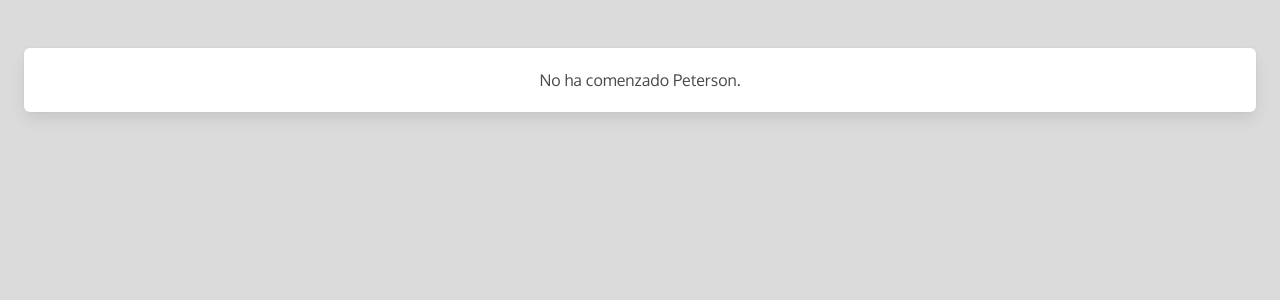
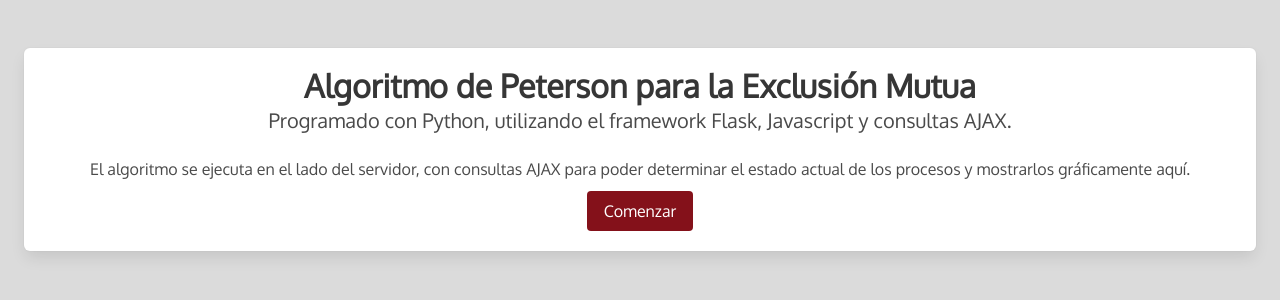
Before and after one commit to ajav06/Peterson, a Flask app: page / in a window 1280 px wide. Shown: the part 52-352 px from the top of the page. Run offline with Flask 2, Linux system fonts and the light colour scheme.

Commit message:
peterson

```diff
--- a/run.py
+++ b/run.py
@@ -5,7 +5,7 @@ app = Flask(__name__)
 critico_1 = True
 critico_2 = False
 primera_vez = False
-p = None
+p = Peterson()
 
 @app.route('/')
 def index():
@@ -19,7 +19,6 @@ def peterson():
         if request.method == 'GET':
             global critico_1, critico_2, primera_vez, p
             if not primera_vez:
-                p = Peterson()
                 t = threading.Thread(target=p.main())
                 t.start()
                 primera_vez = True
@@ -39,3 +38,7 @@ def peterson():
                         critico_2 = False
                         return jsonify(critico = 2)
     return jsonify(respuesta="ola")
+
+@app.route('/check_chofer')
+def chequeo():
+    return jsonify("proceso_critico",p.p_f)
--- /dev/null
+++ b/static/_.js
@@ -0,0 +1,92 @@
+var chofer = "Elizabeth";
+var copiloto = "Mar";
+var imgchofer = "/static/elizabeth.jpg";
+var imgcopiloto = "/static/mar.jpg";
+var proceso_critico = "1";
+
+function ejecutar() {
+    $("#caja").css("display", "");
+    $("#encabezado").css("display", "none");
+    document.getElementById("algoritmo").innerHTML = "El algoritmo de Peterson de exclusión mutua funciona para que " +
+        "dos procesos se ejecuten en concurrencia, compartiendo recursos entre sí.";
+    setTimeout(function () {
+        document.getElementById("algoritmo").innerHTML = "En este caso, veremos dos choferes manejar un mismo automóvil de forma concurrente.";
+        setTimeout(function () {
+            document.getElementById("algoritmo").innerHTML = "<img src=\"/static/tesla.jpg\" style=\"width:20%\">" +
+                "<div class=\"columns\" style=\"margin-top:20px;\">" +
+                    "<div class=\"column\">" +
+                        "<div class=\"title\">Chofer: </div>"+
+                        "<div class=\"subtitle\" id=\"chofer-nombre\">Elizabeth</div>"+
+                        "<img src=\"/static/elizabeth.jpg\" id=\"chofer-foto\" style=\"width:40%\">" +
+                        "<div class=\"notification is-success\" id=\"estatus-chofer\" style=\"display:none\">"+
+                            "Estoy cansada de manejar. ¿Manejas tú?"+
+                        "</div>"+
+                    "</div>" +
+                    "<div class=\"column\">" +
+                       "<div class=\"title\">Copiloto: </div>"+
+                        "<div class=\"subtitle\" id=\"copiloto-nombre\">Mar</div>"+
+                        "<div class=\"notification is-primary\" id=\"estatus-copiloto\" style=\"display:none\">"+
+                            "Por supuesto. Déjame prepararme..."+
+                        "</div>"+
+                        "<img src=\"/static/mar.jpg\" id=\"copiloto-foto\" style=\"width:40%\">" +
+                    "</div>" +
+                "</div>";
+                setInterval(cambio_chofer,20000);
+        },2500);
+    }, 4000);
+}
+
+function cambio_chofer(){
+    $("#estatus-chofer").css("display","");
+    setTimeout(function(){
+        $("#estatus-copiloto").css("display","");
+        setTimeout(function(){
+            $("#estatus-chofer").css("display","none");
+            document.getElementById("estatus-copiloto").innerHTML = "Ya estoy lista. Vamos a cambiar.";
+            setTimeout(function(){
+                document.getElementById("chofer-nombre").innerHTML = copiloto;
+                document.getElementById("copiloto-nombre").innerHTML = chofer;
+                $("#chofer-foto").attr("src",imgcopiloto);
+                $("#copiloto-foto").attr("src",imgchofer);
+                $("#estatus-copiloto").css("display","none");
+                document.getElementById("estatus-chofer").innerHTML = "Listo, descansa un rato.";
+                $("#estatus-chofer").css("display","");
+                setTimeout(function(){
+                    document.getElementById("estatus-copiloto").innerHTML = "Mucho mejor, ¡gracias!";
+                    $("#estatus-copiloto").css("display","");
+                    var aux = chofer;
+                    var imgaux = imgchofer;
+                    chofer = copiloto;
+                    imgchofer = imgcopiloto;
+                    copiloto = aux;
+                    imgcopiloto = imgaux;
+                    setTimeout(function(){
+                        $("#estatus-chofer").css("display","none");
+                        $("#estatus-copiloto").css("display","none");
+                        document.getElementById("estatus-chofer").innerHTML = "Estoy cansada de manejar. ¿Manejas tú?";
+                        document.getElementById("estatus-copiloto").innerHTML = "Por supuesto. Déjame prepararme...";
+                    },3000);
+                },2500);
+            },2500);
+        },4000);
+    },3000);
+}
+
+function chequeo_chofer(){
+    $.ajax({
+        url: '/check_chofer',
+        type: 'GET',
+        dataType: 'json',
+        success: function(data) {
+            if (data.proceso_critico != proceso_critico){
+                cambiar_chofer(data.proceso_critico);
+            }
+        }
+    });
+    console.log("Chofer actual: " + chofer);
+    console.log("En espera para manejar: " + copiloto);
+}
+
+function cambiar_chofer(chofer){
+
+}
--- a/static/peterson.js
+++ b/static/peterson.js
@@ -1,20 +1,16 @@
 function peterson(){
+    ejecutar();
     $.ajax({
         url: '/_peterson',
         type: 'GET',
-        data: {},
         dataType: 'json',
         success: function(data) {
-            if (data.critico == 1){
-                document.getElementById("critica").innerHTML = "Proceso 1 en sección crítica."
-            } else if (data.critico == 2){
-                document.getElementById("critica").innerHTML = "Proceso 2 en sección crítica."
+            if (data.proceso_critico != proceso_critico){
+                cambiar_chofer(data.proceso_critico);
             }
         }
     });
+    setTimeout(function(){
+        setInterval(chequeo_chofer,6500)
+    },);
 }
-
-function comenzar(){
-    document.getElementById("critica").innerHTML = "Comenzando Peterson..."
-    setInterval(peterson(),5000);
-}
--- a/templates/algoritmo.html
+++ b/templates/algoritmo.html
@@ -3,9 +3,24 @@
 {% block title %}Algoritmo de Peterson{% endblock title %}
 
 {% block content %}
-<div class="box has-text-centered">
-    <p id="critica" class="has-text-centered">
-        No ha comenzado Peterson.
+<div class="box has-text-centered" id="encabezado">
+    <p class="has-text-centered">
+        <div class="title">
+            Algoritmo de Peterson para la Exclusión Mutua
+        </div>
+        <div class="subtitle">
+            Programado con Python, utilizando el framework Flask, Javascript y consultas AJAX.
+        </div>
+        El algoritmo se ejecuta en el lado del servidor, con consultas AJAX para poder determinar el estado actual de
+        los procesos y mostrarlos gráficamente aquí.
+    </p>
+    <button class="button is-danger" onclick="peterson();" style="margin-top:10px">
+        Comenzar
+    </button>
+</div>
+<div id="caja" class="box has-text-centered" style="display:none">
+    <p id="algoritmo" class="has-text-centered">
     </p>
 </div>
+
 {% endblock content %}
--- a/templates/base.html
+++ b/templates/base.html
@@ -34,6 +34,7 @@
 
     <script src="{{ url_for("static", filename="jquery-3.4.1.min.js") }}" type="application/javascript"></script>
     <script src="{{ url_for("static", filename="peterson.js") }}" type="application/javascript"></script>
+    <script src="{{ url_for("static", filename="_.js") }}" type="application/javascript"></script>
 </body>
 
 </html>
```
Also changed, not shown: peterson.py (+10 -9 lines), static/elizabeth.jpg (added), static/mar.jpg (added), static/tesla.jpg (added).
